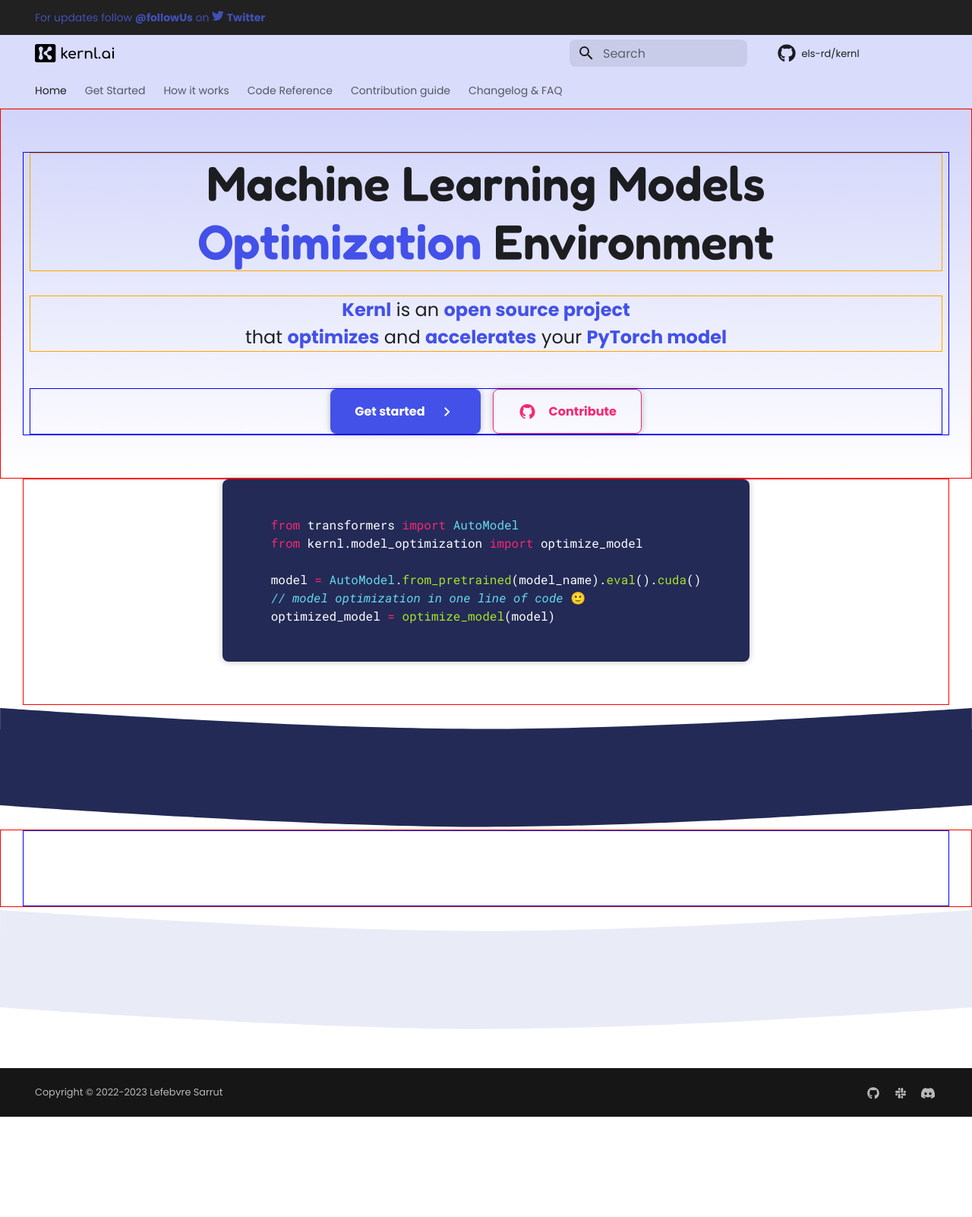
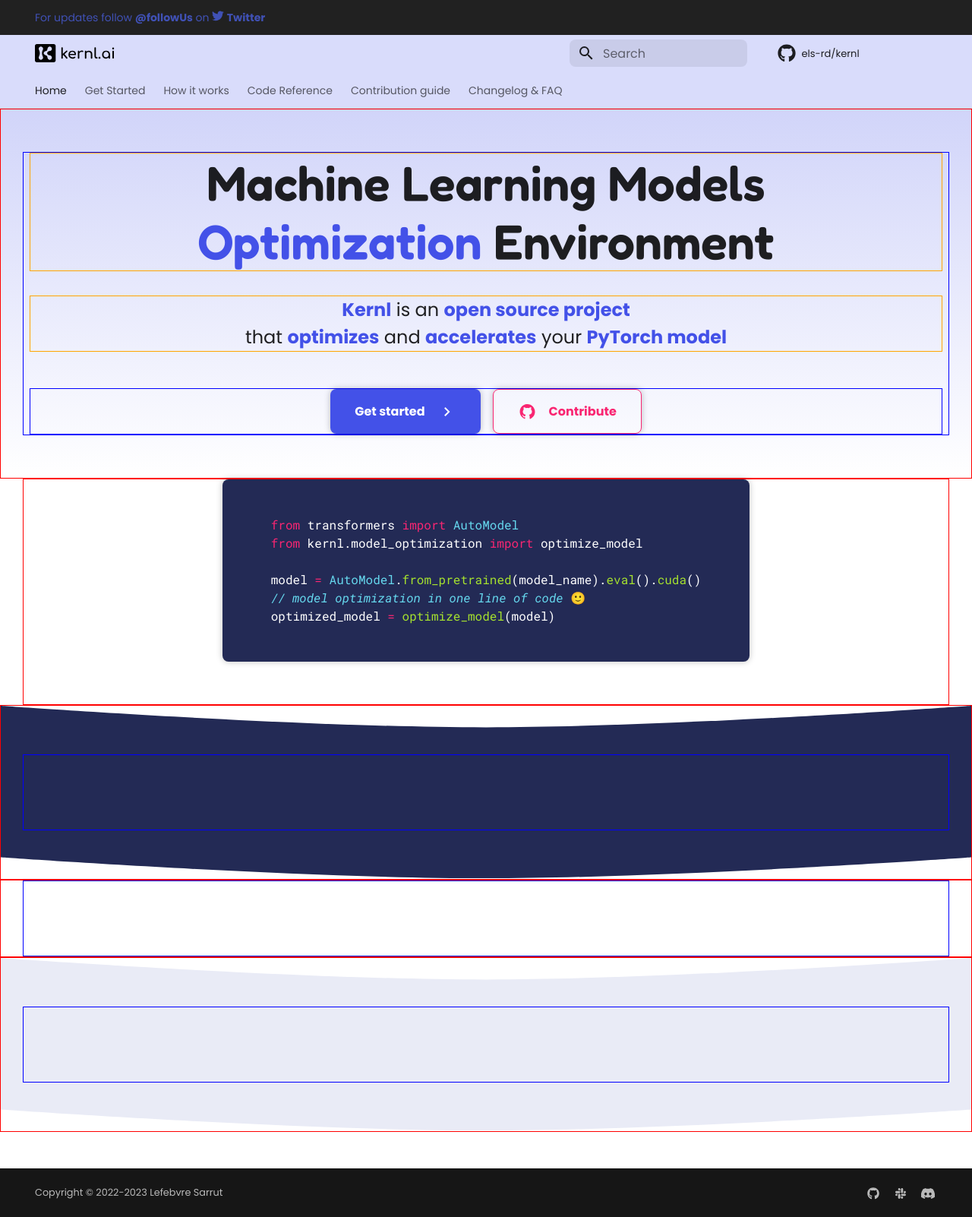
Before and after one commit to ELS-RD/kernl, an MkDocs documentation site: the page built from docs/index.md, in a window 1280 px wide. Shown: the whole page at 76% size. Built offline with MkDocs 1.6.1 and Material for MkDocs 9.7.7, drawn with Linux system fonts in a browser that asks for light colours; comment, search, counter and statistics services are not loaded; before the commit the page ends 1470 px from its top, so only the background shows below that.

Commit message:
fix: curves on top and bottom sections (safari, ffx mac desktop).

```diff
--- a/docs/overrides/home.html
+++ b/docs/overrides/home.html
@@ -62,36 +62,16 @@
 <span class="comment">// model optimization in one line of code</span> 🙂
 optimized_model <span class="instruction">=</span> <span class="function">optimize_model</span>(model)</code></pre>
     </section>
-    <div class="svg-curve top knl-svg__what">
-        <svg viewBox="0 0 1440 32" preserveAspectRatio="xMidYMax meet">
-            <path d="M0 0s439 31 720 31 720-31 720-31v32H0V0Z"/>
-        </svg>
-    </div>
     <section class="knl-what">
         <div class="knl-what__content md-grid">
         </div>
     </section>
-    <div class="svg-curve bottom knl-svg__what">
-        <svg viewBox="0 0 1440 32" preserveAspectRatio="xMidYMin meet">
-            <path d="M0 0h1440s-438.76 32-720 32C438.758 32 0 0 0 0Z"/>
-        </svg>
-    </div>
     <section class="knl-why">
         <div class="knl-why__content md-grid"></div>
     </section>
-    <div class="svg-curve top knl-svg__oss">
-        <svg viewBox="0 0 1440 32" preserveAspectRatio="xMidYMax meet">
-            <path d="M0 0s439 31 720 31 720-31 720-31v32H0V0Z"/>
-        </svg>
-    </div>
     <section class="knl-oss">
         <div class="knl-oss__content md-grid"></div>
     </section>
-    <div class="svg-curve knl-svg__oss">
-        <svg viewBox="0 0 1440 32" preserveAspectRatio="xMidYMin meet">
-            <path d="M0 0h1440s-438.76 32-720 32C438.758 32 0 0 0 0Z"/>
-        </svg>
-    </div>
 </main>
 {% endblock %}
 {% block content %}{% endblock %}
--- a/docs/stylesheets/extra.css
+++ b/docs/stylesheets/extra.css
@@ -230,17 +230,59 @@
 /* ----- ----- ----- ----- ----- */
 /* what | why | oss */
 /* ----- ----- ----- ----- ----- */
+.knl-what,
+.knl-oss {
+    position: relative;
+    display: block;
+    padding: 64px 0;
+    border: 1px solid red;
+}
+
+.knl-what:before,
+.knl-oss:before,
+.knl-what:after,
+.knl-oss:after {
+    position: absolute;
+    content: " ";
+    width: 100%;
+    height: 100%;
+    top: 0;
+    left: 0;
+    z-index: 0;
+
+    -webkit-mask-size: 100% 100%;
+    -webkit-mask-clip: border-box;
+    mask-size: 100% 100%;
+    mask-clip: border-box;
+
+    background-color: white;
+}
+
+.knl-what:before,
+.knl-oss:before {
+    -webkit-mask-image: url(../assets/images/curve-mask-top.svg);
+    mask-image: url(../assets/images/curve-mask-top.svg);
+}
+
+.knl-what:after,
+.knl-oss:after {
+    -webkit-mask-image: url(../assets/images/curve-mask-bottom.svg);
+    mask-image: url(../assets/images/curve-mask-bottom.svg);
+}
+
+/* ----- ----- ----- ----- ----- */
 .knl-what {
     background-color: var(--color-background-what);
 }
 
 .knl-what__content {
     height: 100px;
-    /*border: 1px solid red;*/
+    border: 1px solid blue;
 }
 
 /* ----- ----- ----- ----- ----- */
 .knl-why {
+    position: relative;
     border: 1px solid red;
 }
 
@@ -256,34 +298,11 @@
 
 .knl-oss__content {
     height: 100px;
+    border: 1px solid blue;
 }
 
 /* ----- ----- ----- ----- ----- */
-.svg-curve {
-    position: relative;
-    height: 32px;
-}
 
-.svg-curve svg {
-    position: absolute;
-    left: 0;
-}
-
-.svg-curve.top svg {
-    bottom: 0;
-}
-
-.svg-curve.bottom svg {
-    top: 0;
-}
-
-.knl-svg__what svg {
-    fill: var(--color-background-what);
-}
-
-.knl-svg__oss svg {
-    fill: var(--color-background-oss);
-}
 
 /* ----- ----- ----- ----- ----- */
 /* media queries */
```
Also changed, not shown: docs/assets/images/curve-mask-bottom.svg (added), docs/assets/images/curve-mask-top.svg (added).
